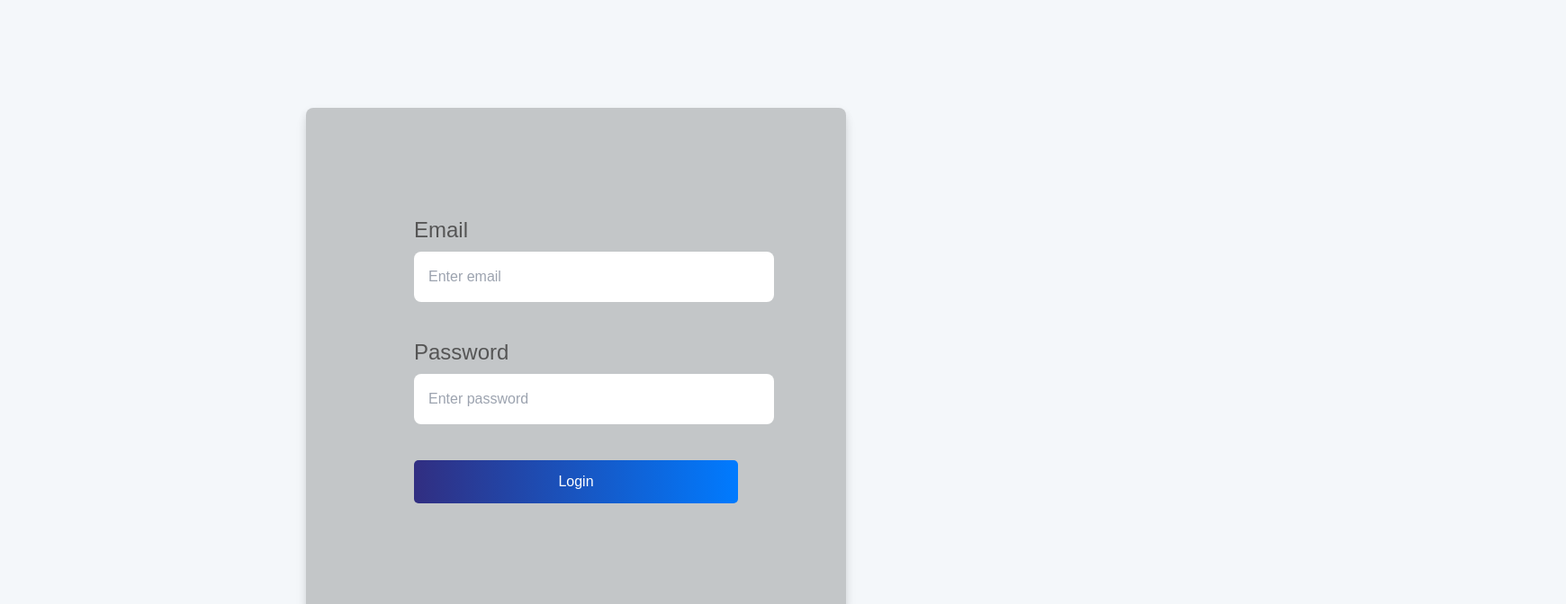
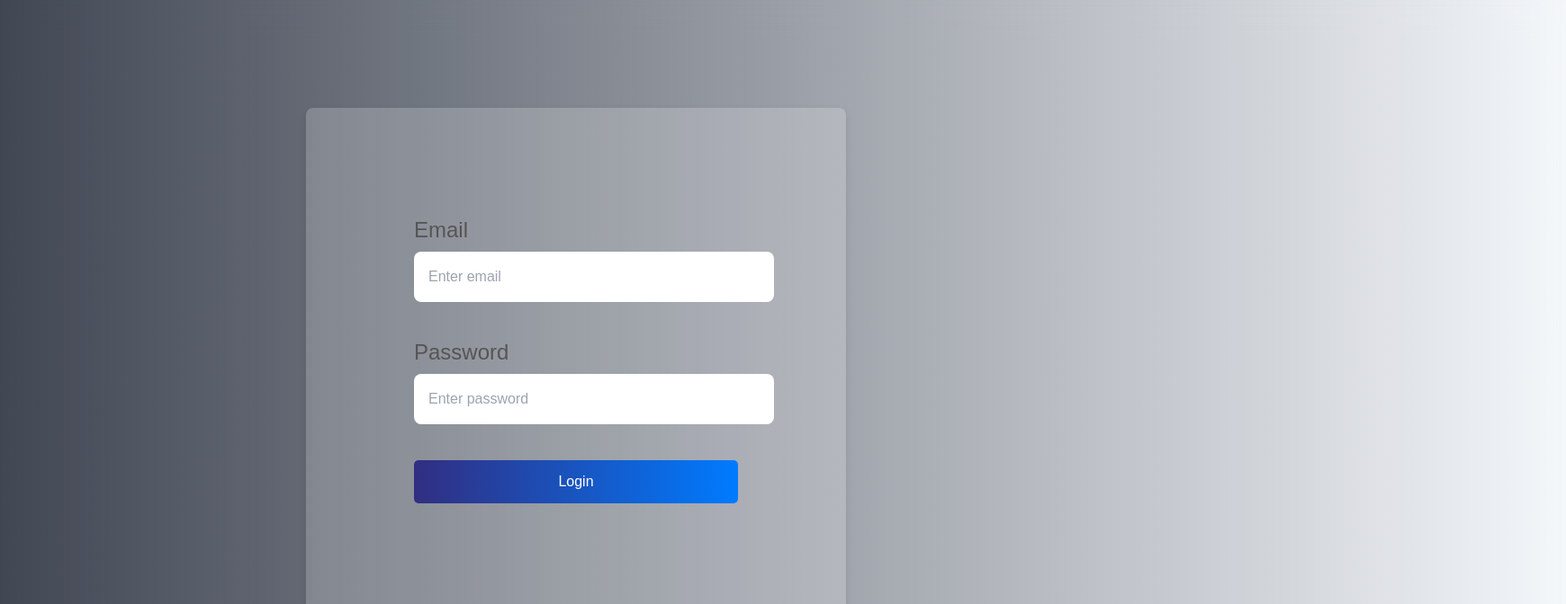
Before and after one commit to R0h-a-a-n/11millioncraft, a React (Vite) app in the folder 11millioncrafts/frontend/: page / in a window 1280 px wide. Shown: the top 672 px of the page at 90% size, 1740 px wide, since content can reach past the window. Built offline with nearby package versions, Linux system fonts and the light colour scheme.

Commit message:
changes to UI

```diff
--- a/11millioncrafts/frontend/src/components/Header.jsx
+++ b/11millioncrafts/frontend/src/components/Header.jsx
@@ -30,7 +30,6 @@ function Header() {
     <Disclosure as="nav" className="bg-gray-800 mb-[90vh] fixed w-full top-0 left-0 z-50 backdrop-blur-md border-b border-white/10">
       <div className="mx-auto max-w-7xl px-2 sm:px-6 lg:px-8" id="height">
         <div className="relative flex h-16 items-center justify-between">
-          {/* Mobile Menu Button */}
           <div className="absolute inset-y-0 right-0 flex items-center sm:hidden">
             <DisclosureButton
               className="group relative inline-flex items-center justify-center rounded-md p-2 text-gray-400 hover:bg-gray-700 hover:text-white focus:outline-none focus:ring-2 focus:ring-inset focus:ring-white"
--- a/11millioncrafts/frontend/src/components/login.jsx
+++ b/11millioncrafts/frontend/src/components/login.jsx
@@ -41,7 +41,8 @@ const Login = () => {
 
   return (
     <div className='shadow-lg'>
-      <form onSubmit={handleSubmit} className='bg-black/20'>
+      <div className=' p-[100vh] bg-gradient-to-r from-gray-900 to-transparent  backdrop-blur-lg'>
+      <form onSubmit={handleSubmit} className="bg-white/20">
         <label htmlFor="mail" className='text-2xl'>Email</label>
         <input
           type="email"
@@ -68,6 +69,8 @@ const Login = () => {
 </button>
 
       </form>
+      </div>
+
     </div>
   );
 };
```
